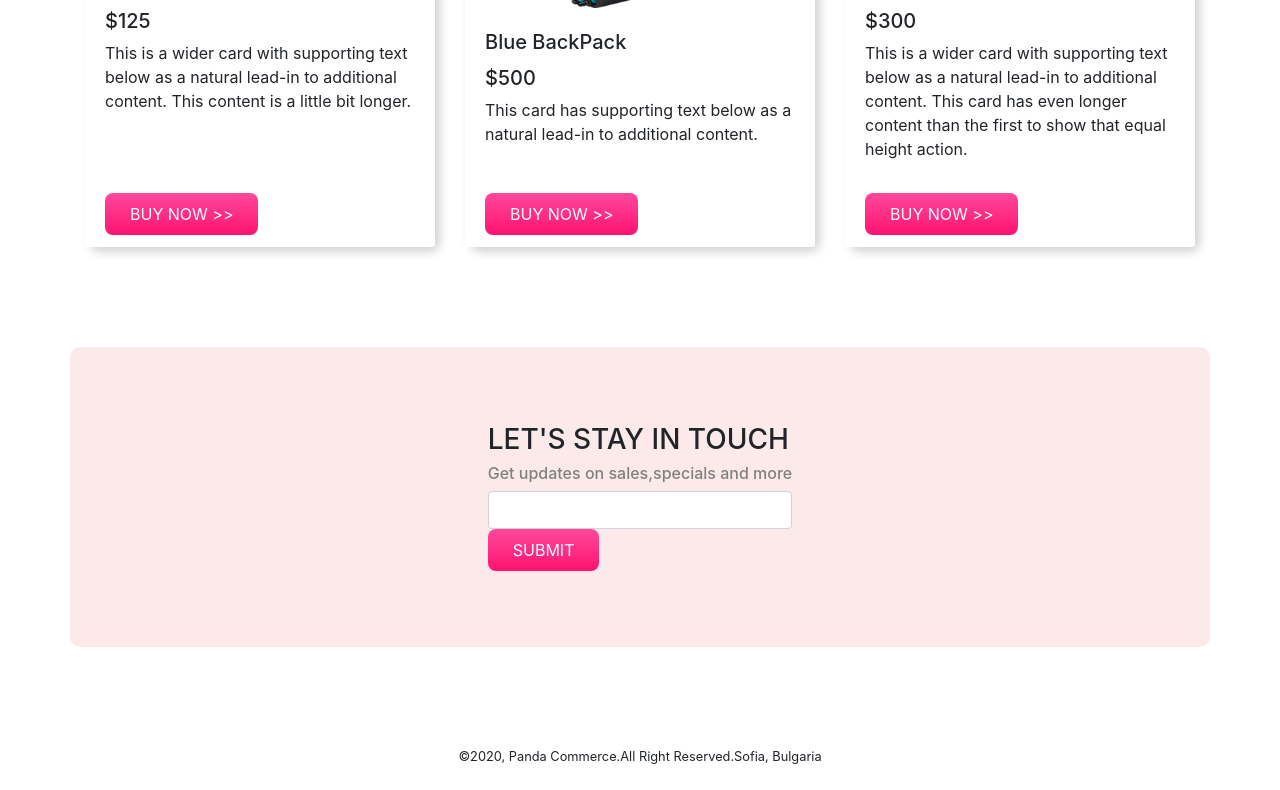
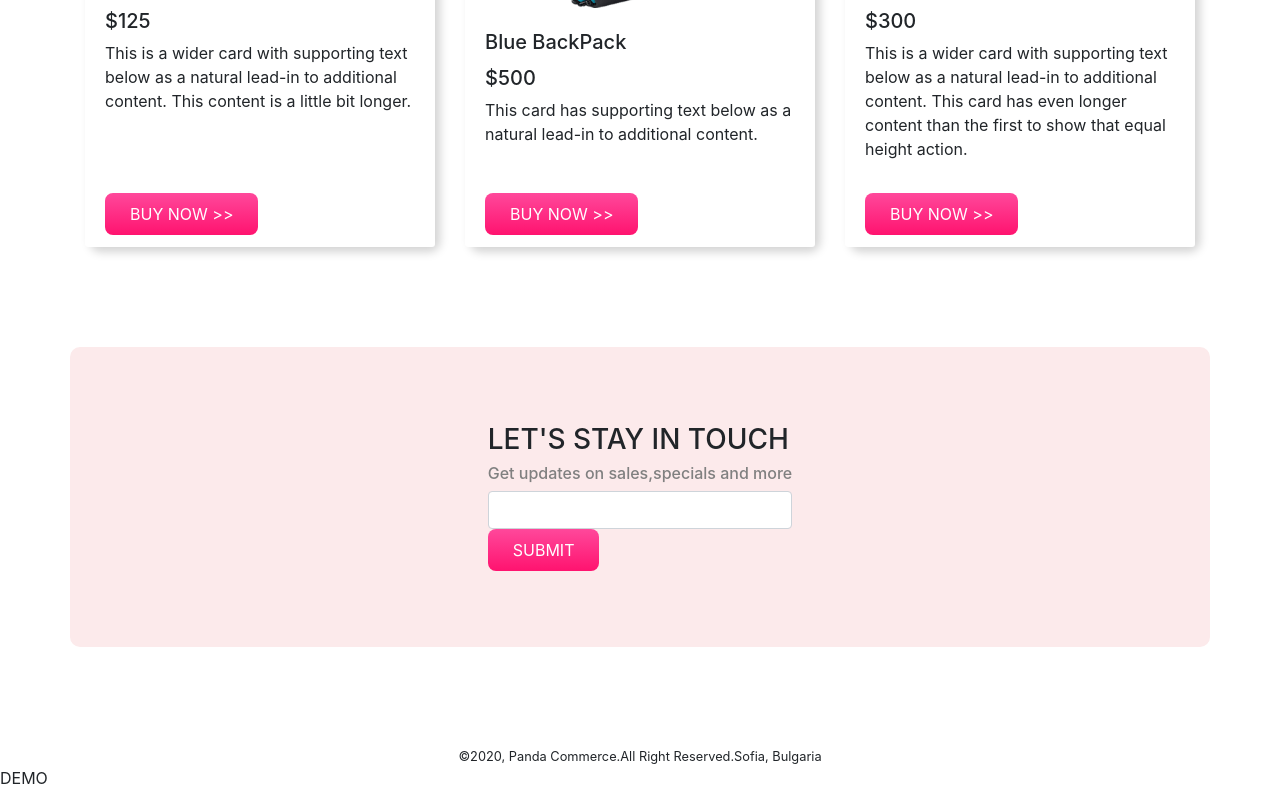
Before and after one commit to RiffatAkash/panda-commerce, a plain HTML site: page index.html in a window 1280 px wide. Shown: the part 1873-2663 px from the top of the page. Before the commit the page ends 2639 px from the top, so only its background shows below. Drawn offline with nearby package versions, Linux system fonts and the light colour scheme.

Commit message:
padna git checking

```diff
--- a/index.html
+++ b/index.html
@@ -191,6 +191,9 @@
     <footer>
       <small> ©2020, Panda Commerce.All Right Reserved.Sofia, Bulgaria</small>
     </footer>
+    <div>
+      DEMO
+    </div>
 <script src="https://code.jquery.com/jquery-3.4.1.slim.min.js" integrity="sha384-J6qa4849blE2+poT4WnyKhv5vZF5SrPo0iEjwBvKU7imGFAV0wwj1yYfoRSJoZ+n" crossorigin="anonymous"></script>
 <script src="https://cdn.jsdelivr.net/npm/popper.js@1.16.0/dist/umd/popper.min.js" integrity="sha384-Q6E9RHvbIyZFJoft+2mJbHaEWldlvI9IOYy5n3zV9zzTtmI3UksdQRVvoxMfooAo" crossorigin="anonymous"></script>
 <script src="https://stackpath.bootstrapcdn.com/bootstrap/4.4.1/js/bootstrap.min.js" integrity="sha384-wfSDF2E50Y2D1uUdj0O3uMBJnjuUD4Ih7YwaYd1iqfktj0Uod8GCExl3Og8ifwB6" crossorigin="anonymous"></script>
```
